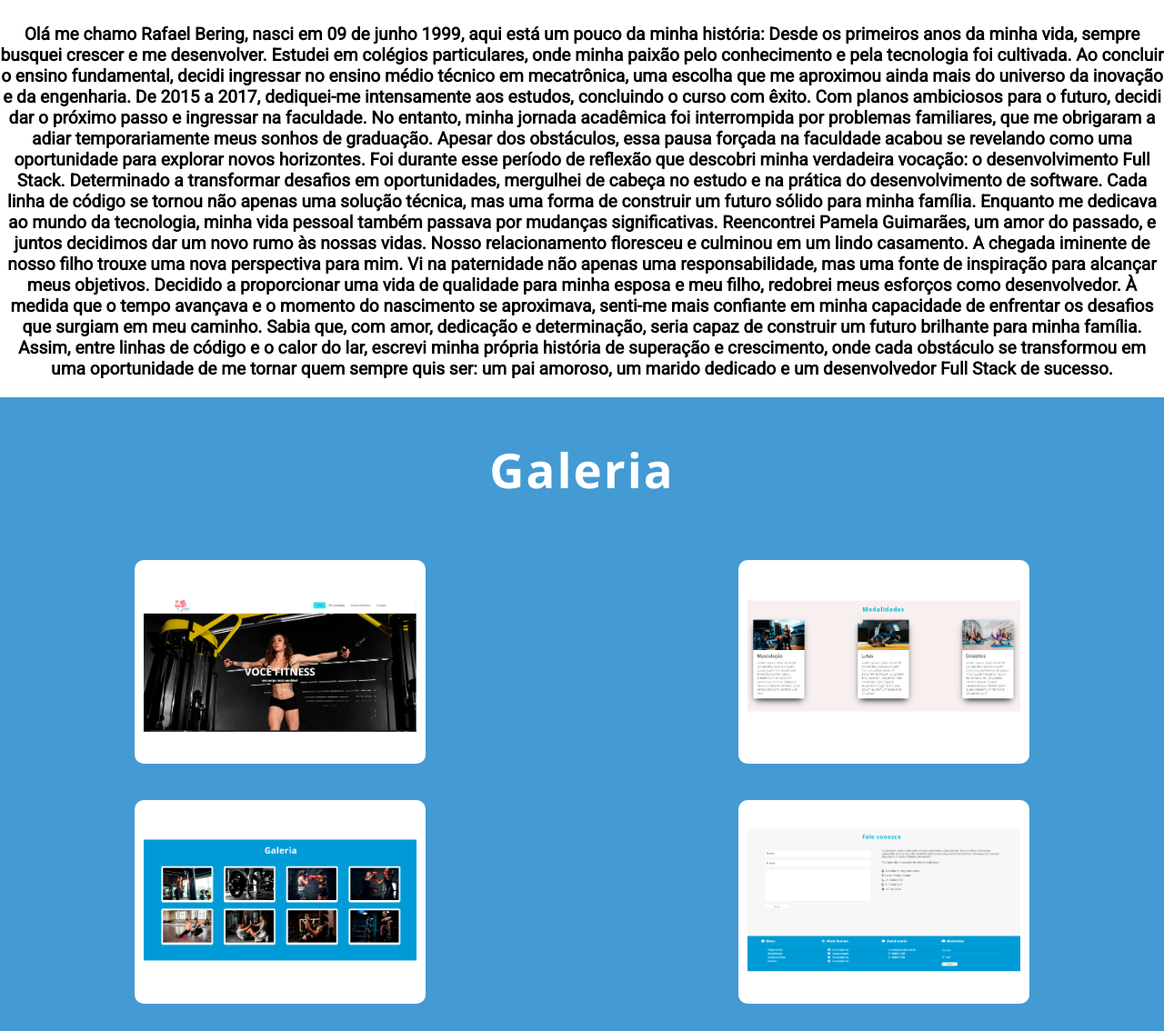
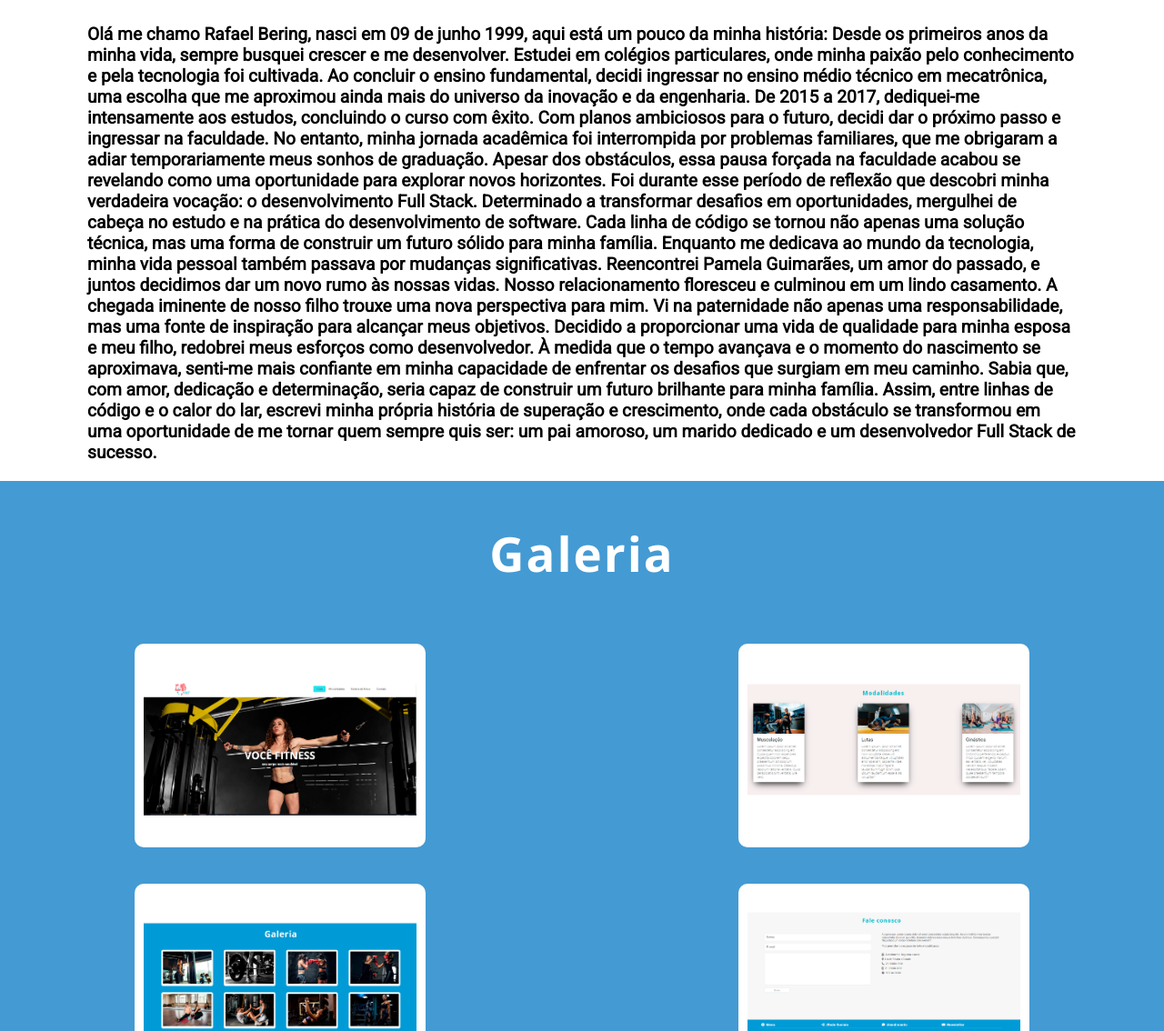
Before and after one commit to DevRafaelBering/mysite, a plain HTML site: page index.html in a window 1280 px wide. Shown: the part 759-1893 px from the top of the page at 91% size. Drawn offline with nearby package versions, Linux system fonts and the light colour scheme.

Commit message:
atualizando o final

```diff
--- a/css/body.css
+++ b/css/body.css
@@ -12,9 +12,8 @@
 .container p {
   font-weight: 600;
   font-size: larger;
-  width: 100%;
+  width: 85%;
   margin: auto;
-  text-align: center;
   padding-bottom: 20px;
 }
 
@@ -26,6 +25,7 @@
   padding-bottom: 5%;
   display: flex;
   flex-wrap: wrap;
+  justify-content: center;
 }
 img {
   width: 100%;
```
